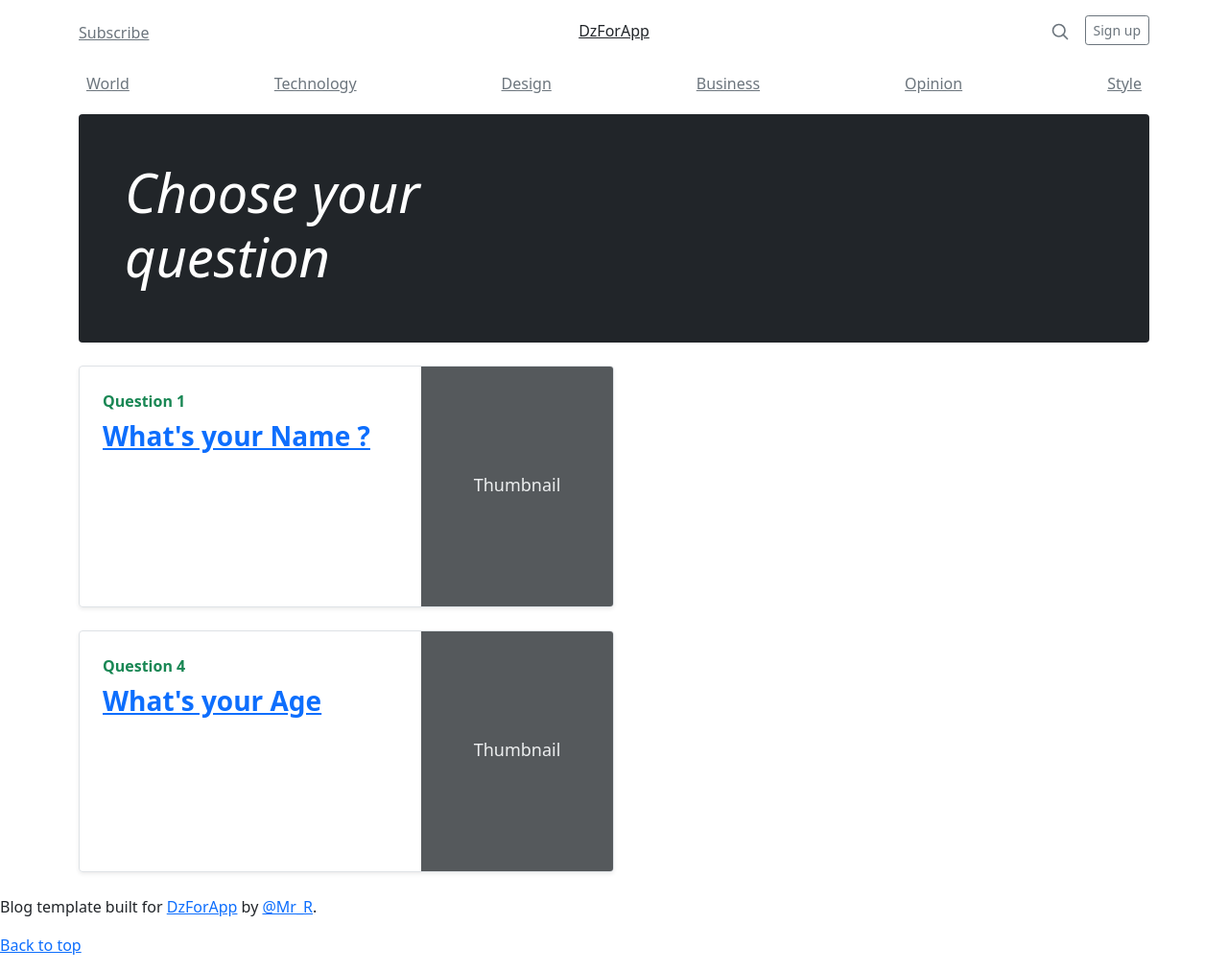
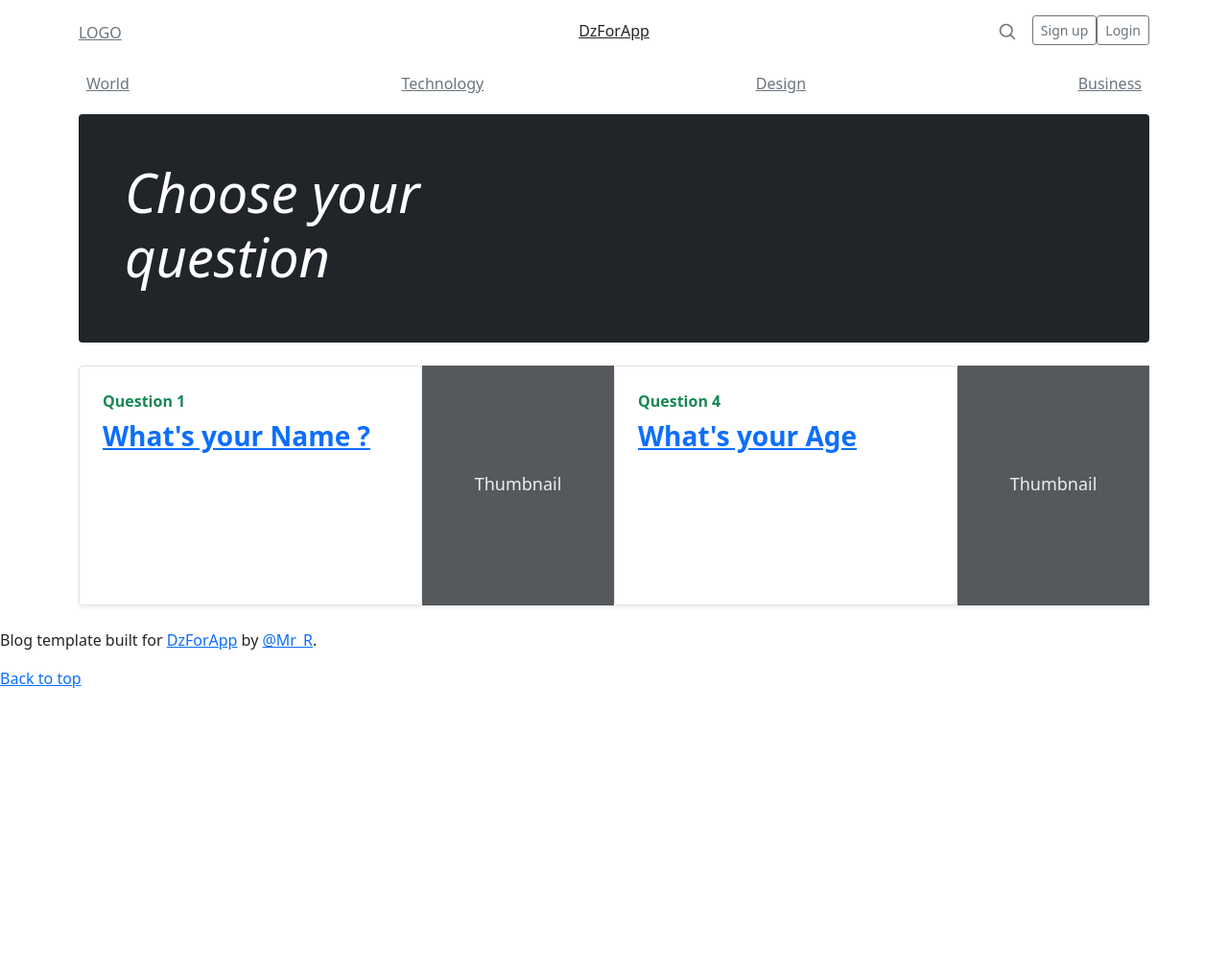
Before and after one commit to DzForApp/DjangoAdminTraining, a Django app: page /polls/ in a window 1280 px wide. Shown: the whole page at 96% size. After the commit the page ends 717 px from the top, so only its background shows below. Run offline with Django 3.2, Linux system fonts and the light colour scheme; data comes from the database, SQL or seed files in the repository; both versions use the stored data as it was after the commit.

Commit message:
more adjustment

```diff
--- a/polls/templates/polls/footer.html
+++ b/polls/templates/polls/footer.html
@@ -1,4 +1,4 @@
-<p>Blog template built for <a href="https://getbootstrap.com/">DzForApp</a> by <a href="https://twitter.com/mdo">@Mr_R</a>.</p>
+<p>Blog template built for <a href="#">DzForApp</a> by <a href="#">@Mr_R</a>.</p>
 <p>
     <a href="#">Back to top</a>
 </p>
--- a/polls/templates/polls/header.html
+++ b/polls/templates/polls/header.html
@@ -1,7 +1,7 @@
-  <header class="blog-header py-3">
+  <header class="blog-header py-3" style="backgournd-color:red">
     <div class="row flex-nowrap justify-content-between align-items-center">
       <div class="col-4 pt-1">
-        <a class="link-secondary" href="#">Subscribe</a>
+        <a class="link-secondary" href="#">LOGO</a>
       </div>
       <div class="col-4 text-center">
         <a class="blog-header-logo text-dark" href="#">DzForApp</a>
@@ -11,6 +11,7 @@
           <svg xmlns="http://www.w3.org/2000/svg" width="20" height="20" fill="none" stroke="currentColor" stroke-linecap="round" stroke-linejoin="round" stroke-width="2" class="mx-3" role="img" viewBox="0 0 24 24"><title>Search</title><circle cx="10.5" cy="10.5" r="7.5"/><path d="M21 21l-5.2-5.2"/></svg>
         </a>
         <a class="btn btn-sm btn-outline-secondary" href="#">Sign up</a>
+        <a class="btn btn-sm btn-outline-secondary" href="#">Login</a>
       </div>
     </div>
   </header>
@@ -21,7 +22,5 @@
       <a class="p-2 link-secondary" href="#">Technology</a>
       <a class="p-2 link-secondary" href="#">Design</a>
       <a class="p-2 link-secondary" href="#">Business</a>
-      <a class="p-2 link-secondary" href="#">Opinion</a>
-      <a class="p-2 link-secondary" href="#">Style</a>
     </nav>
   </div>
--- a/polls/templates/polls/index.html
+++ b/polls/templates/polls/index.html
@@ -7,11 +7,11 @@
             </div>
     </div>
 {% if latest_question %}
+    <div class="col-md-12">
 
+      <div class="row g-0  flex-md-row mb-4 shadow-sm h-md-250 position-relative">
         {% for question in latest_question %}
-    <div class="col-md-6">
-      <div class="row g-0 border rounded overflow-hidden flex-md-row mb-4 shadow-sm h-md-250 position-relative">
-        <div class="col p-4 d-flex flex-column ">
+            <div class="col p-4  border rounded overflow-hidden d-flex flex-column ">
               <strong class="d-inline-block mb-2 text-success">Question {{question.id}}</strong>
               <h3 class="mb-0">
                    <a href ="{% url 'polls:detail' question.id %}">
@@ -22,9 +22,11 @@
             <div class="col-auto d-none d-lg-block">
               <svg class="bd-placeholder-img" width="200" height="250" xmlns="http://www.w3.org/2000/svg" role="img" aria-label="Placeholder: Thumbnail" preserveAspectRatio="xMidYMid slice" focusable="false"><title>Placeholder</title><rect width="100%" height="100%" fill="#55595c"/><text x="50%" y="50%" fill="#eceeef" dy=".3em">Thumbnail</text></svg>
             </div>
+        {% endfor %}
       </div>
+
     </div>
-    {% endfor %}
+
 {% else %}
     <p>You don't have any question, please add some.</p>
 {% endif %}
--- a/polls/templates/polls/results.html
+++ b/polls/templates/polls/results.html
@@ -13,9 +13,7 @@
               {% endfor %}
            </ul>
         </div>
-        <div class="col-auto d-none d-lg-block">
-          <svg class="bd-placeholder-img" width="200" height="250" xmlns="http://www.w3.org/2000/svg" role="img" aria-label="Placeholder: Thumbnail" preserveAspectRatio="xMidYMid slice" focusable="false"><title>Placeholder</title><rect width="100%" height="100%" fill="#55595c"/><text x="50%" y="50%" fill="#eceeef" dy=".3em">Thumbnail</text></svg>
-        </div>
+
       </div>
 </div>
 
```
Also changed, not shown: db.sqlite3. Lines whose indentation alone changed are shown as unchanged.
